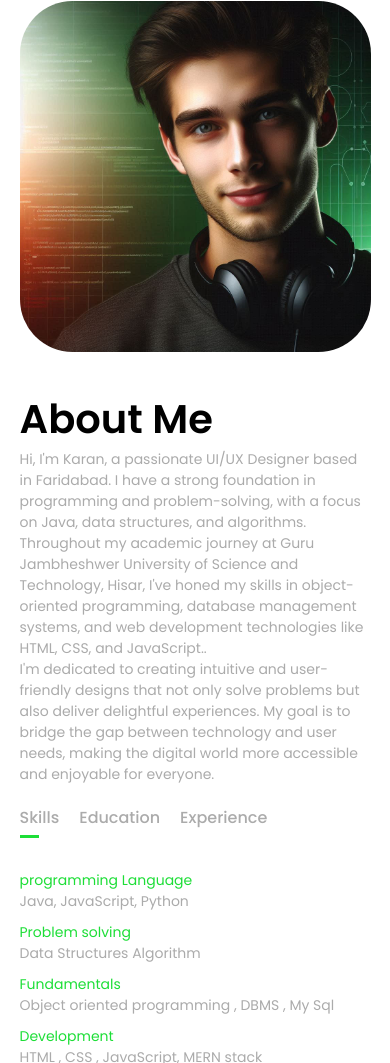
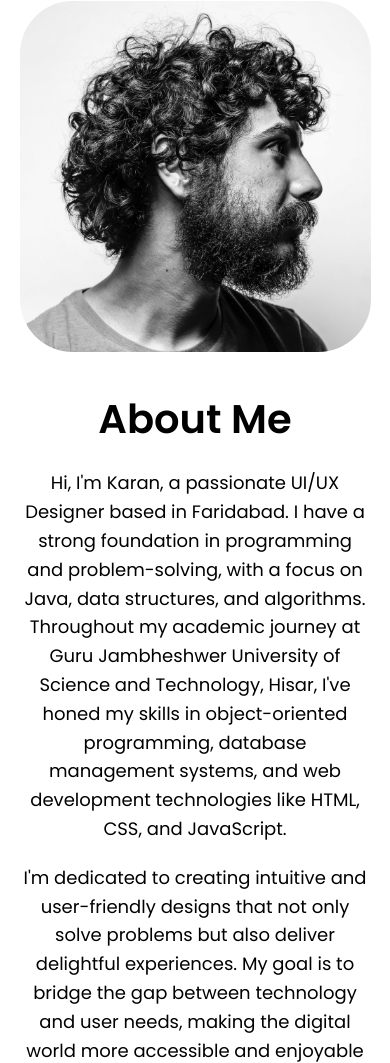
Before and after one commit to karan321github/portfolio, a plain HTML site: page index.html in a window 390 px wide. Shown: the part 937-2000 px from the top of the page. Drawn offline with Linux system fonts and the light colour scheme.

Commit message:
change the image of yelp camp and update about section

```diff
--- a/index.css
+++ b/index.css
@@ -27,7 +27,7 @@ body {
   align-items: center;
   justify-content: center;
   min-height: 100vh;
-  background: url('src/background_image.png') no-repeat center center/cover;
+  background: url("src/background_image.png") no-repeat center center/cover;
 }
 
 #header {
@@ -137,10 +137,10 @@ nav ul li {
     color: #7a889a;
 } */
 
-.section {
+/* .section {
   padding: 80px 0;
   text-align: center;
-}
+} */
 
 .header-text {
   display: flex;
@@ -169,51 +169,67 @@ nav ul li {
 
 /* .about-section */
 
-#about {
+/* General Styles */
+/* .section {
   padding: 80px 0;
   color: #ababab;
 }
 
+.container {
+  width: 90%;
+  max-width: 1200px;
+  margin: 0 auto;
+} */
+
+/* About Section */
 .row {
   display: flex;
   justify-content: space-between;
   flex-wrap: wrap;
-  /* justify-content: center; */
 }
 
 .about-col-1 {
-  flex-basis: 35%;
-  /* margin-top: 3%; */
+  flex: 1 1 100%;
+  max-width: 35%;
+  margin-bottom: 20px;
 }
 
 .about-col-1 img {
   width: 100%;
   border-radius: 15%;
-  /* margin-top: 40%; */
-  /* image-rendering: auto; */
 }
 
 .about-col-2 {
-  flex-basis: 60%;
+  flex: 1 1 100%;
+  max-width: 60%;
+  margin-bottom: 20px;
 }
 
 .sub-title {
-  font-size: 60px;
+  font-size: 36px;
   font-weight: 600;
   color: black;
+  margin-bottom: 20px;
 }
 
+p {
+  margin-bottom: 20px;
+}
+
+/* Tab Titles */
 .tab-titles {
   display: flex;
-  margin: 20px 0 40px;
+  flex-wrap: wrap;
+  margin-bottom: 20px;
 }
 
 .tab-links {
-  margin-right: 50px;
+  margin-right: 20px;
   font-size: 18px;
   font-weight: 500;
   cursor: pointer;
   position: relative;
+  padding-bottom: 5px;
 }
 
 .tab-links::after {
@@ -223,22 +239,12 @@ nav ul li {
   background: #1dde37;
   position: absolute;
   left: 0;
-  bottom: -8px;
-  transition: 0.5s;
+  bottom: 0;
+  transition: width 0.5s;
 }
 
 .tab-links.active-link::after {
-  width: 50%;
-}
-
-.tab-contents ul li {
-  list-style: none;
-  margin: 10px 0;
-}
-
-.tab-contents ul li span {
-  font-size: 14px;
-  color: #1dde37;
+  width: 100%;
 }
 
 .tab-contents {
@@ -247,6 +253,50 @@ nav ul li {
 
 .tab-contents.active-tab {
   display: block;
+}
+
+.tab-contents ul {
+  list-style: none;
+  padding: 0;
+}
+
+.tab-contents ul li {
+  margin-bottom: 10px;
+}
+
+.tab-contents ul li span {
+  font-size: 14px;
+  color: #1dde37;
+  font-weight: bold;
+}
+
+/* Responsive Styles */
+@media (max-width: 768px) {
+  .about-col-1,
+  .about-col-2 {
+    max-width: 100%;
+    flex: 1 1 100%;
+    text-align: center;
+  }
+
+  .tab-titles {
+    justify-content: center;
+  }
+}
+
+@media (max-width: 480px) {
+  .sub-title {
+    font-size: 28px;
+  }
+
+  .tab-links {
+    font-size: 16px;
+    margin-right: 10px;
+  }
+
+  p {
+    font-size: 14px;
+  }
 }
 
 /* services-section */
@@ -265,11 +315,13 @@ nav ul li {
 }
 
 .services-list div {
-  background: #e1d1d1;
+  background: white;
   padding: 40px;
   font-size: 13px;
   font-weight: 300;
   border-radius: 10px;
+  box-shadow: 0 4px 8px rgba(0, 0, 0, 0.1);
+  border-radius: 8px;
   transition: background 0.5s, transform 0.5s;
 }
 
--- a/index.html
+++ b/index.html
@@ -41,11 +41,11 @@
       </div>
     </section>
 
-    <div id="about">
+    <div id="about" class="section">
       <div class="container">
         <div class="row">
           <div class="about-col-1">
-            <img src="src/portfolio_image3.png" alt="" />
+            <img src="src/about-pic.png" alt="Portfolio Image" />
           </div>
           <div class="about-col-2">
             <h1 class="sub-title">About Me</h1>
@@ -56,9 +56,8 @@
               academic journey at Guru Jambheshwer University of Science and
               Technology, Hisar, I've honed my skills in object-oriented
               programming, database management systems, and web development
-              technologies like HTML, CSS, and JavaScript..
+              technologies like HTML, CSS, and JavaScript.
             </p>
-
             <p>
               I'm dedicated to creating intuitive and user-friendly designs that
               not only solve problems but also deliver delightful experiences.
@@ -67,53 +66,50 @@
               everyone.
             </p>
             <div class="tab-titles">
-              <p class="tab-links active-link" onclick="opentab('Skills')">
+              <p class="tab-links active-link" onclick="opentab('skills')">
                 Skills
               </p>
-              <p class="tab-links" onclick="opentab('Education')">Education</p>
-              <p class="tab-links" onclick="opentab('Experience')">
+              <p class="tab-links" onclick="opentab('education')">Education</p>
+              <p class="tab-links" onclick="opentab('experience')">
                 Experience
               </p>
             </div>
             <div class="tab-contents active-tab" id="skills">
               <ul>
                 <li>
-                  <span>programming Language</span><br />Java, JavaScript,
-                  Python
+                  <span>Programming Languages:</span> Java, JavaScript, Python
                 </li>
                 <li>
-                  <span>Problem solving</span><br />Data Structures Algorithm
+                  <span>Problem Solving:</span> Data Structures & Algorithms
                 </li>
                 <li>
-                  <span>Fundamentals</span><br />Object oriented programming ,
-                  DBMS , My Sql
+                  <span>Fundamentals:</span> Object-Oriented Programming, DBMS,
+                  MySQL
                 </li>
                 <li>
-                  <span>Development</span><br />HTML , CSS , JavaScript, MERN
-                  stack
+                  <span>Development:</span> HTML, CSS, JavaScript, MERN Stack
                 </li>
               </ul>
             </div>
-            <div class="tab-contents" id="Education">
+            <div class="tab-contents" id="education">
               <ul>
                 <li>
-                  <span>Graduation</span><br />B.Tech <br />CGPA-7.0<br />
-                  Guru Jambheshwer University of science and technology Hisar
-                  (2019-2023)
+                  <span>Graduation:</span> B.Tech (CGPA-7.0), Guru Jambheshwer
+                  University of Science and Technology, Hisar (2019-2023)
                 </li>
                 <li>
-                  <span>Sr. secondary Education(HBSE)</span><br />B.S Memorial
-                  sr. sec school (2017-2018)
+                  <span>Sr. Secondary Education (HBSE):</span> B.S Memorial Sr.
+                  Sec School (2017-2018)
                 </li>
                 <li>
-                  <span>secondary Education(HBSE)</span><br />DVN Public high
-                  school (2016-2017)
+                  <span>Secondary Education (HBSE):</span> DVN Public High
+                  School (2016-2017)
                 </li>
               </ul>
             </div>
-            <div class="tab-contents" id="Experience">
+            <div class="tab-contents" id="experience">
               <ul>
-                <li><span>Fresher</span><br />Fresher</li>
+                <li><span>Experience:</span> Fresher</li>
               </ul>
             </div>
           </div>
@@ -184,7 +180,7 @@
             </div>
           </div>
           <div class="work">
-            <img src="src/project_image_yelp.jpg" alt="" />
+            <img src="src/project_image_yelp.webp" alt="" />
             <div class="layer">
               <h3>Yelp Camp</h3>
               <p>
```
Also changed, not shown: src/project_image_yelp.webp (added).
